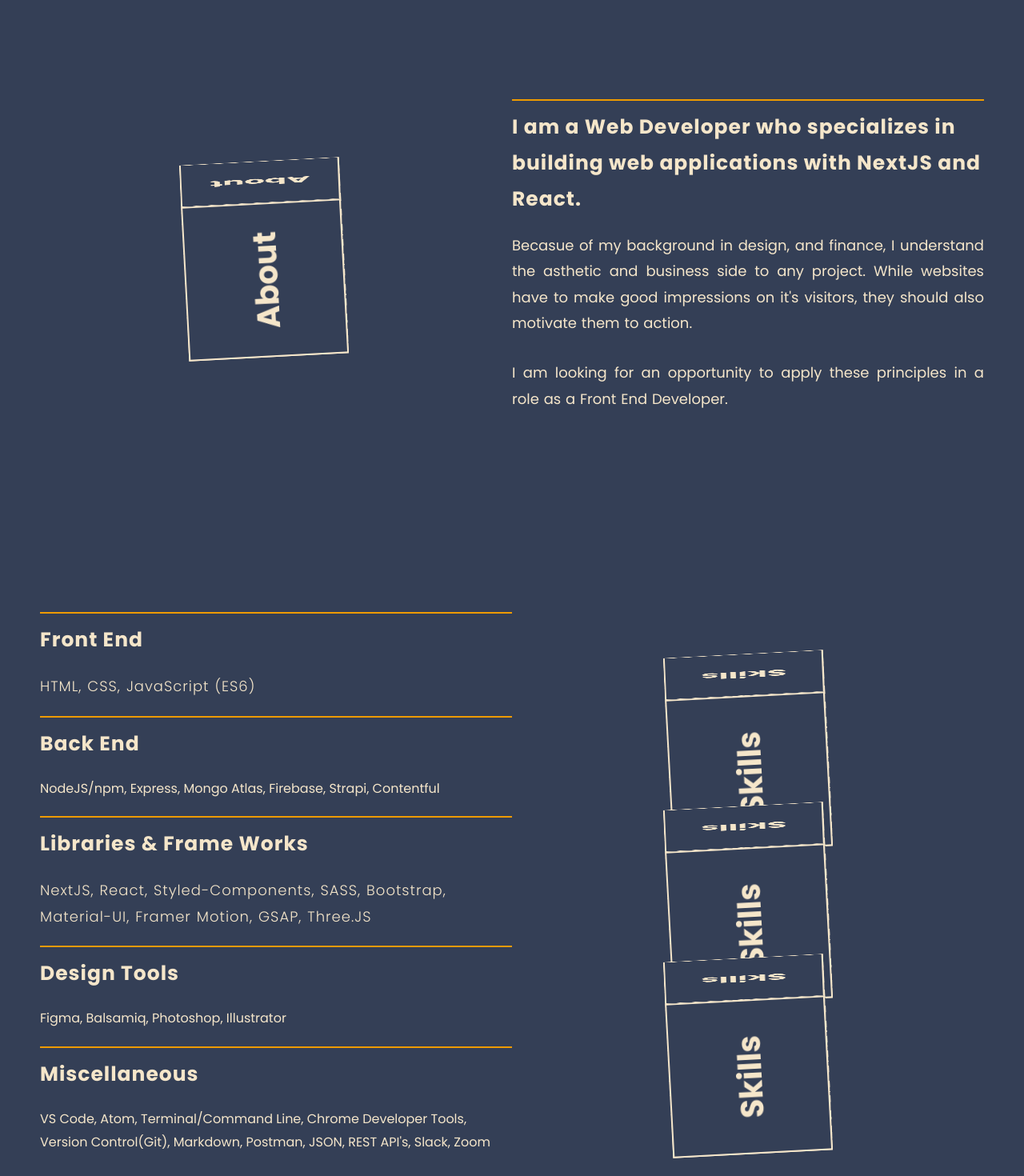
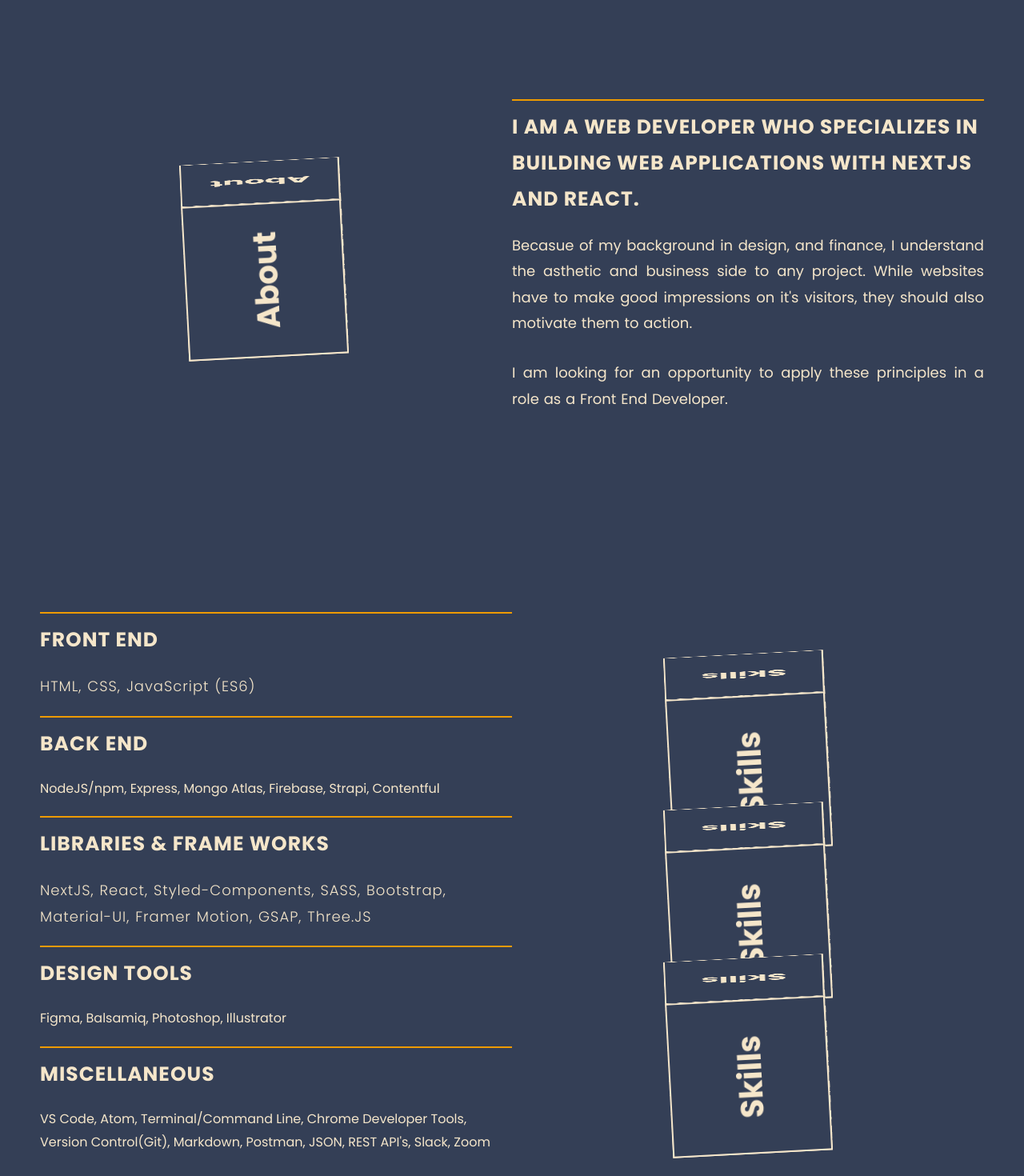
Before and after one commit to ChristianWare/Portland, a Next.js app: page / in a window 1280 px wide. Shown: the part 680-2150 px from the top of the page at 80% size. Built offline with nearby package versions, Linux system fonts and the light colour scheme.

Commit message:
Semantic Heading Updates

```diff
--- a/src/components/About.js
+++ b/src/components/About.js
@@ -11,10 +11,10 @@ function About() {
       </div>
 
       <div className={styles.aRight}>
-        <h5 lang='en' className={styles.aSub}>
+        <h3 lang='en' className={styles.aSub}>
           I am a Web Developer who specializes in building web applications with
           NextJS and React.
-        </h5>
+        </h3>
         <p lang='en' className={styles.aDescription}>
           Becasue of my background in design, and finance, I understand the
           asthetic and business side to any project. While websites have to make
--- a/src/components/Contact.js
+++ b/src/components/Contact.js
@@ -40,9 +40,9 @@ function Contact() {
       <div className={styles.cBg}></div>
       <div className={styles.cWrapper}>
         <div className={styles.cLeft}>
-          <h1 className={styles.cTitle}>
+          <h2 className={styles.cTitle}>
             Here are the best ways to contact me:
-          </h1>
+          </h2>
           <div className={styles.cInfo}>
             <div className={styles.cInfoItem}>
               <BiPhoneCall className={styles.cIcon} />
--- a/src/components/Hero.js
+++ b/src/components/Hero.js
@@ -11,10 +11,10 @@ function Hero() {
           <div className={styles.heroTitle}>
             <div className={styles.titleWrapper}>
               <div className={styles.titleItem}>
-                <h5 lang='en'>
+                <h2 lang='en'>
                   I build sematically structured web applications by thinking
                   outside the div.
-                </h5>
+                </h2>
               </div>
               <div className={styles.buttonContainer}>
                 <Link href='#projects'>
--- a/src/components/Skills.js
+++ b/src/components/Skills.js
@@ -5,32 +5,32 @@ function Skills() {
   return (
     <section className={styles.sContainer}>
       <div className={styles.sLeft}>
-        <h5 className={styles.sSub} id='frontend'>
+        <h3 className={styles.sSub}>
           Front End
-        </h5>
+        </h3>
         <p className={styles.sDescription}>HTML, CSS, JavaScript (ES6)</p>
-        <h5 className={styles.sSub} id='backend'>
+        <h3 className={styles.sSub}>
           Back End
-        </h5>
+        </h3>
         <p className={styles.aDescription}>
           NodeJS/npm, Express, Mongo Atlas, Firebase, Strapi, Contentful
         </p>
-        <h5 className={styles.sSub} id='libfram'>
+        <h3 className={styles.sSub}>
           Libraries & Frame Works
-        </h5>
+        </h3>
         <p className={styles.sDescription}>
           NextJS, React, Styled-Components, SASS, Bootstrap, Material-UI, Framer
           Motion, GSAP, Three.JS
         </p>
-        <h5 className={styles.sSub} id='design'>
+        <h3 className={styles.sSub}>
           Design Tools
-        </h5>
+        </h3>
         <p className={styles.aDescription}>
           Figma, Balsamiq, Photoshop, Illustrator
         </p>
-        <h5 className={styles.sSub} id='misc'>
+        <h3 className={styles.sSub}>
           Miscellaneous
-        </h5>
+        </h3>
         <p className={styles.aDescription}>
           VS Code, Atom, Terminal/Command Line, Chrome Developer Tools, Version
           Control(Git), Markdown, Postman, JSON, REST API&apos;s, Slack, Zoom
--- a/styles/About.module.css
+++ b/styles/About.module.css
@@ -26,11 +26,13 @@
 
 .aSub {
     margin: 20px 0px;
+    font-size: 2.5rem;
     font-weight: 700;
     padding-top: 1rem;
     border-top: 2px solid var(--accent2);
     letter-spacing: .1rem;
     z-index: 999;
+    text-transform: uppercase;
     text-align: left;
     hyphens: auto;
     }
--- a/styles/Contact.module.css
+++ b/styles/Contact.module.css
@@ -28,6 +28,8 @@
 }
 
 .cTitle {
+    font-size: 6rem;
+    text-transform: uppercase;
     width: 80%;
 }
 
--- a/styles/Hero.module.css
+++ b/styles/Hero.module.css
@@ -26,7 +26,7 @@ padding-bottom: 30rem;
      transition: none;
  }
 
- .titleItem h5 {
+ .titleItem h2 {
      font-size: 2rem;
      margin-bottom: 3rem;
      font-weight: 500;
--- a/styles/Projects.module.css
+++ b/styles/Projects.module.css
@@ -55,7 +55,10 @@
     padding: 5rem 2rem;
     border-radius: 12px;
     z-index: 2;
+}
 
+.projectTitle {
+    text-transform: uppercase;
 }
 
 .projectDescription {
--- a/styles/Skills.module.css
+++ b/styles/Skills.module.css
@@ -25,9 +25,11 @@
 
 .sSub {
     margin: 20px 0px;
+    font-size: 2.5rem;
     font-weight: bold;
     padding-top: 1rem;
     border-top: 2px solid var(--accent2);
+    text-transform: uppercase;
     letter-spacing: .1rem;
 }
 
```
